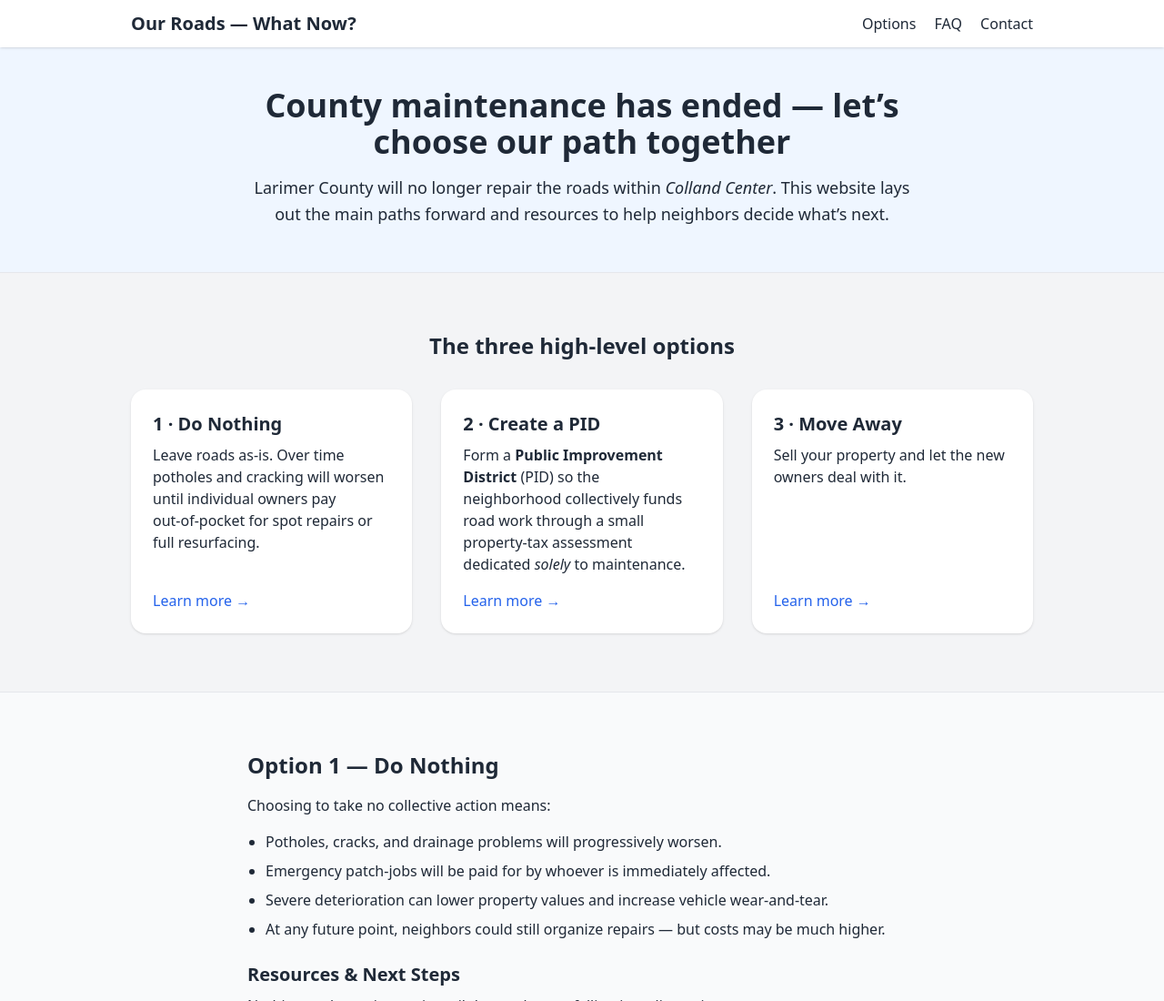
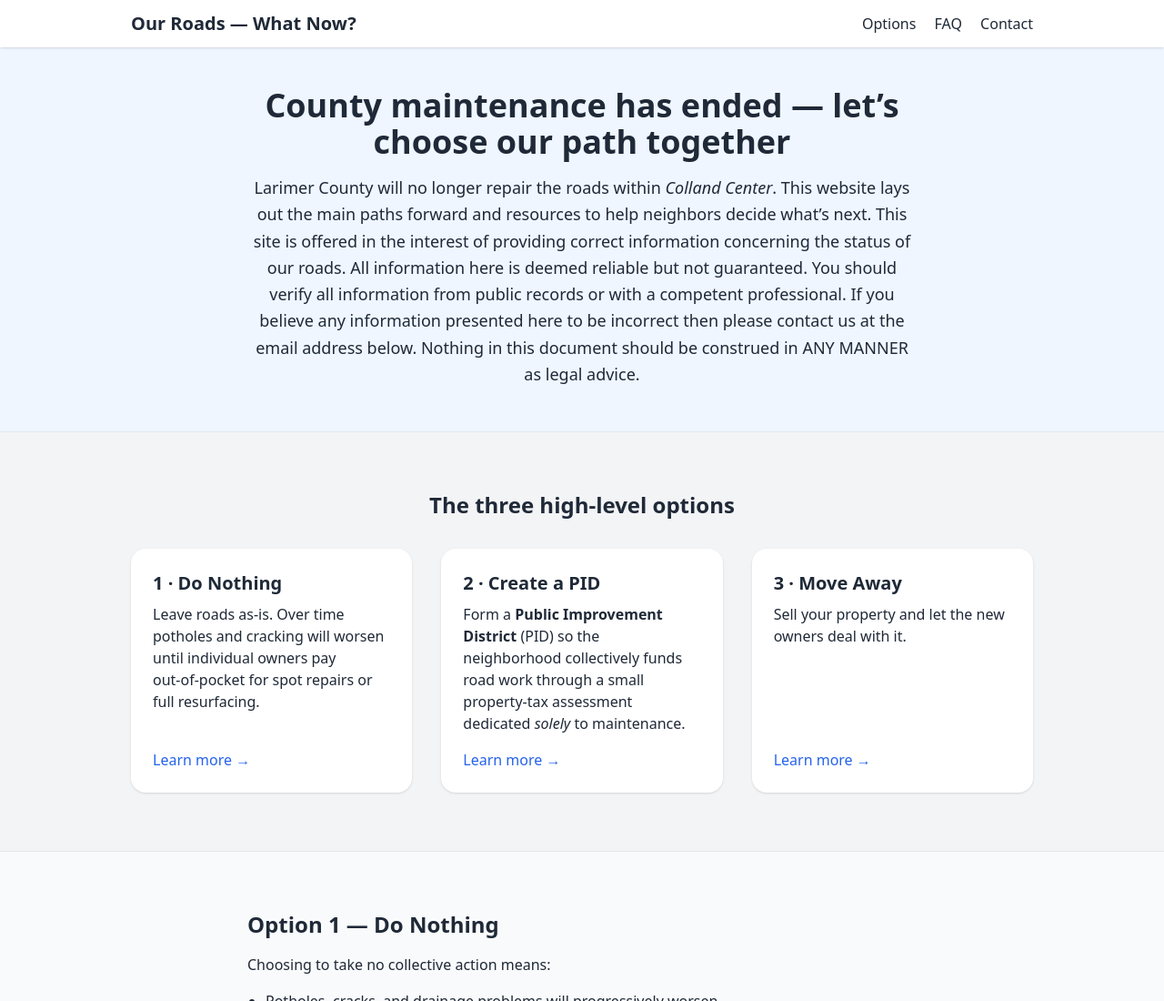
Before and after one commit to collandcenterroads/roads, a plain HTML site: page index.html in a window 1280 px wide. Shown: the top 1100 px of the page at 91% size. Drawn offline with nearby package versions, Linux system fonts and the light colour scheme.

Commit message:
Add legal stuff
Don't want anyone to assume I know what I'm doing or can give legal
advice....

```diff
--- a/index.html
+++ b/index.html
@@ -34,7 +34,10 @@
           Larimer County will no longer repair
           the roads within <em>Colland Center</em>. This website lays
           out the main paths forward and resources to help neighbors decide what’s
-          next.
+          next. This site is offered in the interest of providing correct information concerning the status of our roads.
+          All information here is deemed reliable but not guaranteed. You should verify all information from public records or with a competent professional.
+          If you believe any information presented here to be incorrect then please contact us at the email address below.
+          Nothing in this document should be construed in ANY MANNER as legal advice.
         </p>
       </div>
     </section>
```
